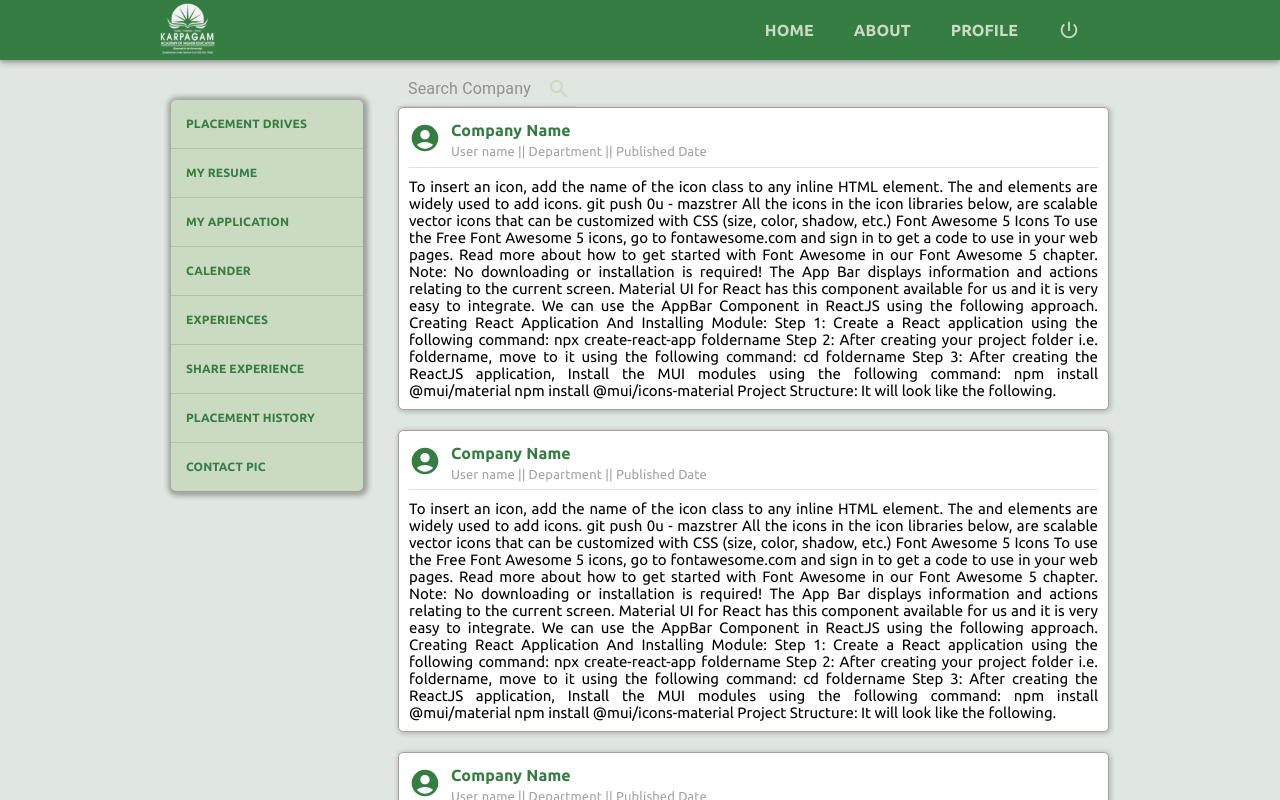
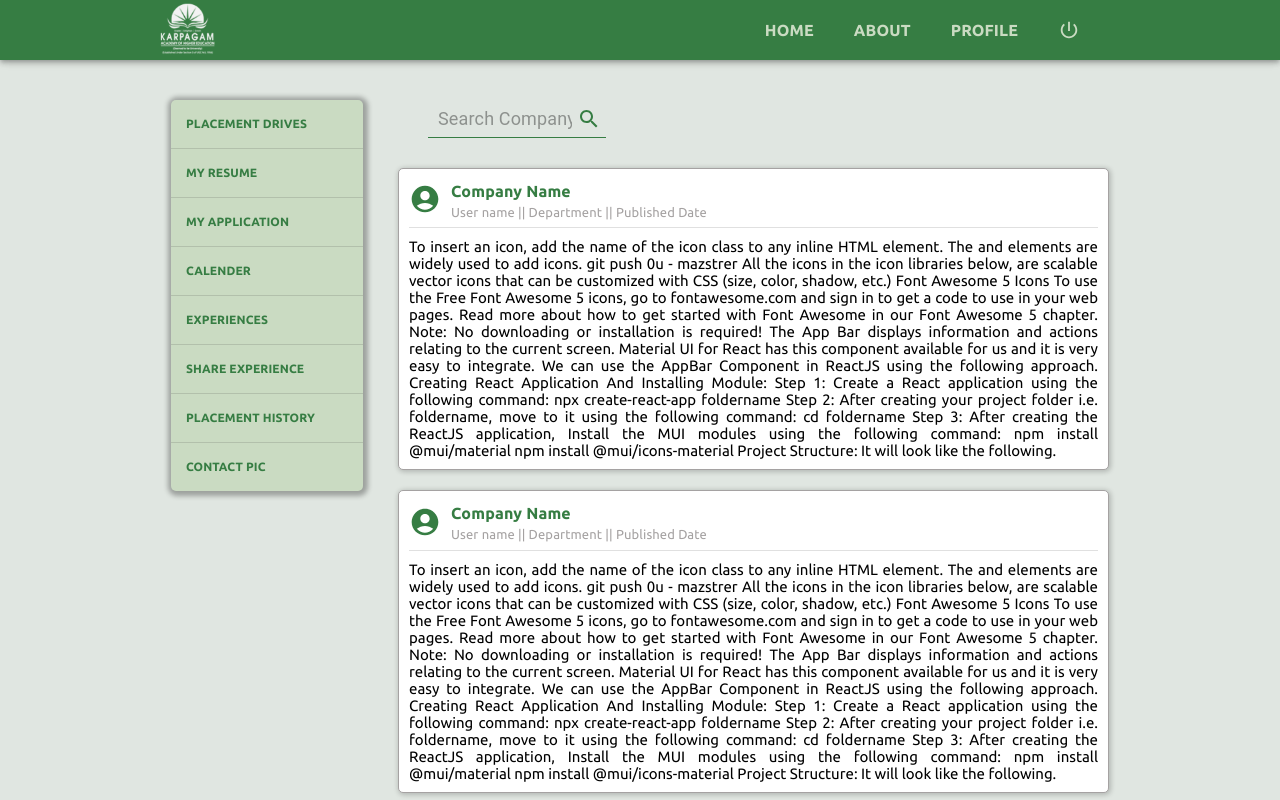
Before and after one commit to aakkss37/MERN-Placement-and-Internship-Cell, a React (Create React App) app in the folder studentsLogin/: page /experiences in a window 1280 px wide. Shown: the top 800 px of the page. Built offline with nearby package versions, Linux system fonts and the light colour scheme.

Commit message:
search modified

```diff
--- a/studentsLogin/src/components/Experience/Search/Search.jsx
+++ b/studentsLogin/src/components/Experience/Search/Search.jsx
@@ -11,7 +11,7 @@ const Search = () => {
 				placeholder='Search Company'
 			/>
 			<SearchIconWrapper>
-				<SearchIcon style={{ color: 'rgb(202,219,194)'}} />
+				<SearchIcon style={{ color: '#367D43'}} />
 			</SearchIconWrapper>
 		</SearchContainer>
 	)
--- a/studentsLogin/src/components/Experience/Search/searchStyle.js
+++ b/studentsLogin/src/components/Experience/Search/searchStyle.js
@@ -3,9 +3,8 @@ import { styled, InputBase, Box, } from '@mui/material';
 
 
 export const SearchContainer = styled(Box)(({ theme }) => ({
-	borderBottom: '1px solid rgb(202,219,194)',
-	marginright: '10px',
-	marginleft: '10px',
+	borderBottom: '1px solid #367D43',
+	margin: 30,
 	width: '25%',
 	display: 'flex',
 	alignItems: 'center',
@@ -18,7 +17,9 @@ export const SearchContainer = styled(Box)(({ theme }) => ({
 export const InputSearchBase = styled(InputBase)(({ theme }) => ({
 	width: '100%',
 	paddingLeft: '10px',
-
+	'& > .MuiInputBase-input': {
+		fontSize: 18,
+	},
 	[theme.breakpoints.down('md')]: {
 		'& > .MuiInputBase-input': {
 			fontSize: 14,
@@ -35,7 +36,4 @@ export const SearchIconWrapper = styled(Box)(({ theme }) => ({
   marginLeft: 'auto',
   padding: '5px',
   display: 'flex',
-	[theme.breakpoints.down('sm')]: {
-		display: 'none',
-	}
 }))
```
